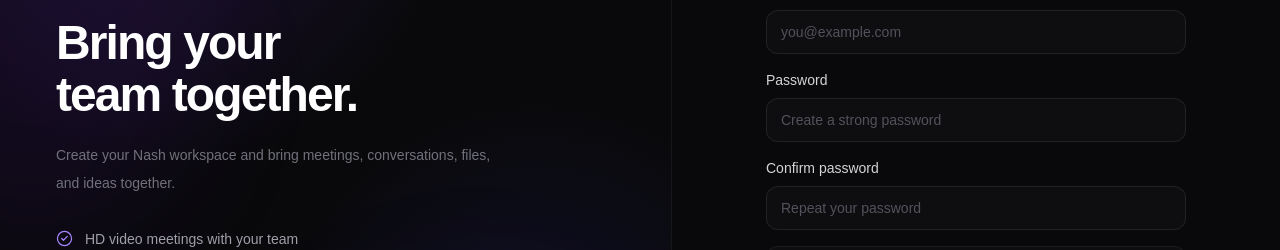
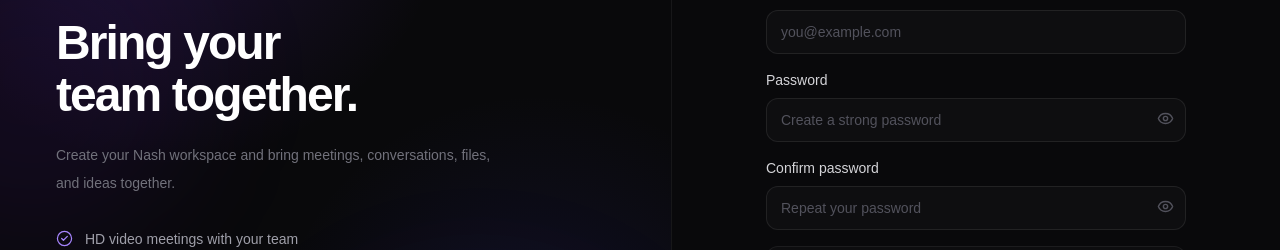
Before and after one commit to nati231/nash-communication, a Next.js app in the folder client/: page /signup in a window 1280 px wide. Shown: the part 279-529 px from the top of the page. Built offline with nearby package versions, Linux system fonts and the light colour scheme.

Commit message:
feat: improve Nash signup experience

```diff
--- a/client/app/signup/page.tsx
+++ b/client/app/signup/page.tsx
@@ -1,5 +1,14 @@
+"use client";
+
+import { useState } from "react";
 import Link from "next/link";
-import { ArrowRight, CheckCircle2, Sparkles } from "lucide-react";
+import {
+  ArrowRight,
+  CheckCircle2,
+  Eye,
+  EyeOff,
+  Sparkles,
+} from "lucide-react";
 
 import { Button } from "@/components/ui/Button";
 import { Input } from "@/components/ui/Input";
@@ -11,6 +20,9 @@
 ];
 
 export default function SignupPage() {
+  const [showPassword, setShowPassword] = useState(false);
+  const [showConfirmPassword, setShowConfirmPassword] = useState(false);
+
   return (
     <main className="min-h-screen bg-[#09090b] text-white">
       <div className="grid min-h-screen lg:grid-cols-[1.05fr_0.95fr]">
@@ -23,6 +35,7 @@
           <div className="absolute -bottom-40 right-0 h-96 w-96 rounded-full bg-indigo-600/[0.08] blur-3xl" />
 
           <div className="relative flex w-full flex-col justify-between p-10 xl:p-14">
+            {/* Logo */}
             <Link href="/" className="flex w-fit items-center gap-3">
               <div className="flex h-10 w-10 items-center justify-center rounded-xl bg-white text-sm font-bold text-black shadow-[0_0_35px_rgba(255,255,255,0.08)]">
                 N
@@ -39,6 +52,7 @@
               </div>
             </Link>
 
+            {/* Main message */}
             <div className="max-w-xl">
               <div className="mb-6 flex h-12 w-12 items-center justify-center rounded-2xl border border-violet-400/15 bg-violet-500/[0.08] text-violet-300">
                 <Sparkles size={21} strokeWidth={1.7} />
@@ -51,8 +65,8 @@
               </h1>
 
               <p className="mt-5 max-w-md text-sm leading-7 text-zinc-500">
-                Create your Nash workspace and bring meetings,
-                conversations, files, and ideas together.
+                Create your Nash workspace and bring meetings, conversations,
+                files, and ideas together.
               </p>
 
               <div className="mt-8 space-y-4">
@@ -73,6 +87,7 @@
               </div>
             </div>
 
+            {/* Footer */}
             <p className="text-[11px] text-zinc-700">
               © 2026 Nash. Built for better communication.
             </p>
@@ -134,29 +149,71 @@
                 required
               />
 
+              {/* Password */}
+              <div>
                 <Input
                   id="password"
                   name="password"
-                type="password"
+                  type={showPassword ? "text" : "password"}
                   label="Password"
                   placeholder="Create a strong password"
                   autoComplete="new-password"
                   required
+                  className="pr-11"
                 />
 
+                <button
+                  type="button"
+                  onClick={() => setShowPassword((current) => !current)}
+                  aria-label={
+                    showPassword ? "Hide password" : "Show password"
+                  }
+                  className="relative float-right -mt-8 mr-3 text-zinc-600 transition hover:text-zinc-300"
+                >
+                  {showPassword ? (
+                    <EyeOff size={17} />
+                  ) : (
+                    <Eye size={17} />
+                  )}
+                </button>
+              </div>
+
+              {/* Confirm password */}
+              <div>
                 <Input
                   id="confirmPassword"
                   name="confirmPassword"
-                type="password"
+                  type={showConfirmPassword ? "text" : "password"}
                   label="Confirm password"
                   placeholder="Repeat your password"
                   autoComplete="new-password"
                   required
+                  className="pr-11"
                 />
+
+                <button
+                  type="button"
+                  onClick={() =>
+                    setShowConfirmPassword((current) => !current)
+                  }
+                  aria-label={
+                    showConfirmPassword
+                      ? "Hide confirm password"
+                      : "Show confirm password"
+                  }
+                  className="relative float-right -mt-8 mr-3 text-zinc-600 transition hover:text-zinc-300"
+                >
+                  {showConfirmPassword ? (
+                    <EyeOff size={17} />
+                  ) : (
+                    <Eye size={17} />
+                  )}
+                </button>
+              </div>
 
               <div className="rounded-xl border border-white/[0.06] bg-white/[0.02] px-3.5 py-3">
                 <p className="text-[11px] leading-5 text-zinc-600">
-                  Your password should contain at least 8 characters. We'll
+                  Your password should contain at least 8 characters. We&apos;ll
                   add stronger validation when authentication is connected.
                 </p>
               </div>
@@ -182,7 +239,7 @@
             </p>
 
             <p className="mt-8 text-center text-[10px] leading-5 text-zinc-700">
-              By creating an account, you agree to Nash's terms of service
+              By creating an account, you agree to Nash&apos;s terms of service
               and privacy policy.
             </p>
           </div>
```
Lines whose indentation alone changed are shown as unchanged.
